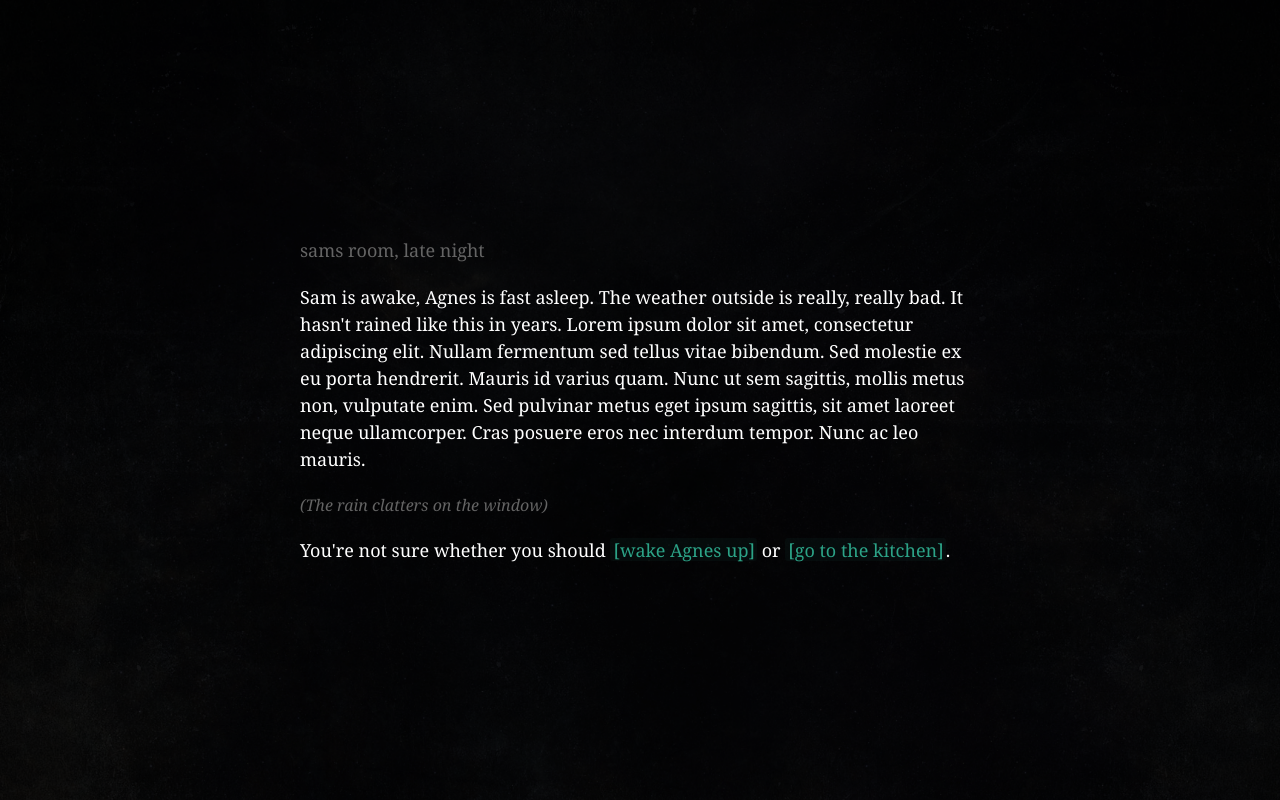
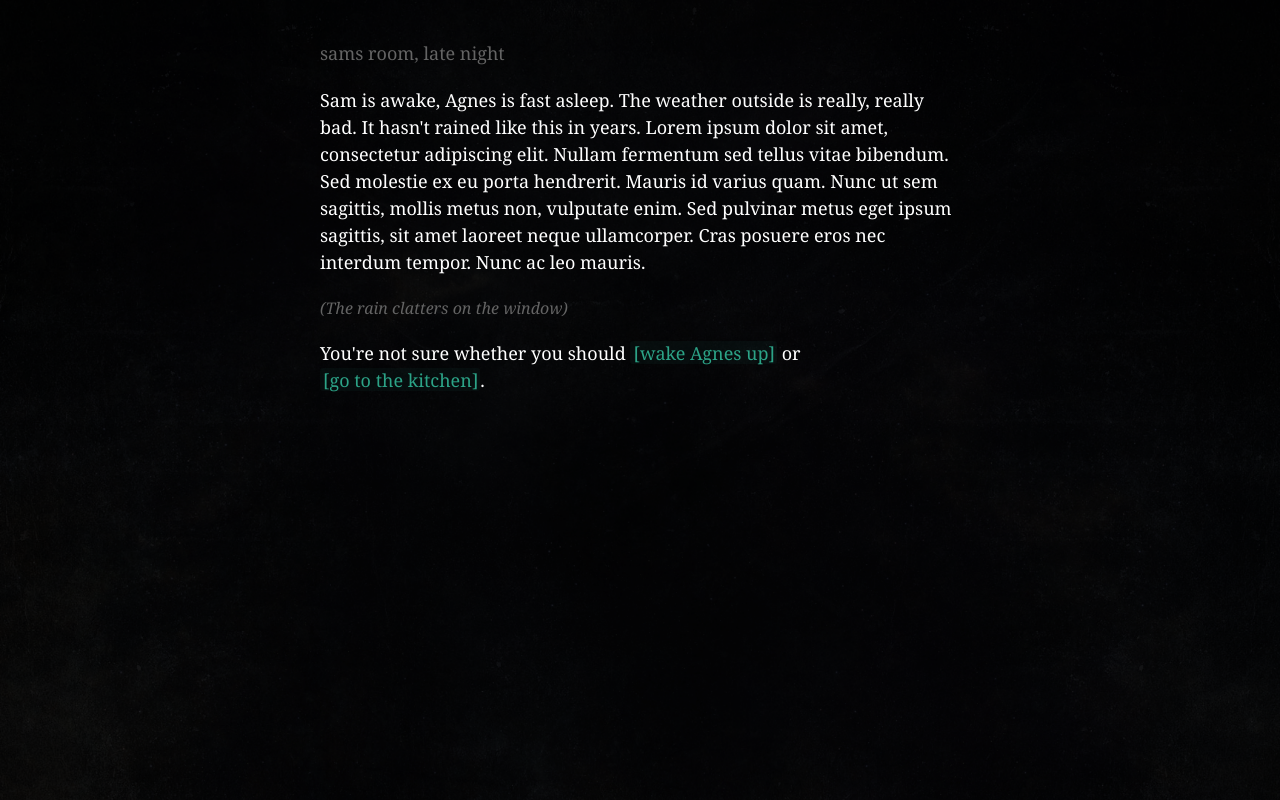
Before and after one commit to hejrobin/atlas-asunder, a React (Create React App) app: page / in a window 1280 px wide. Built offline with nearby package versions, Linux system fonts and the light colour scheme; a web font is replaced by a local one.

Commit message:
fix(ui): scollable container issues

```diff
--- a/src/config/GlobalStyles.tsx
+++ b/src/config/GlobalStyles.tsx
@@ -21,7 +21,6 @@ const GlobalStyles = createGlobalStyle`
 
 	body {
 		font-family: 'Inter', helvetica, arial, sans-serif;
-		overflow: hidden;
 	}
 `;
 
--- a/src/views/components/stage/Scene.tsx
+++ b/src/views/components/stage/Scene.tsx
@@ -15,12 +15,9 @@ export interface SceneProps {
 }
 
 const Wrapper = styled.div`
-	display: grid;
-	grid-auto-flow: row;
-	align-items: center;
-	justify-content: center;
-	height: 100%;
-	gap: 2rem;
+	margin: 0 auto;
+	padding: 4rem;
+	max-width: 72rem;
 `;
 
 export default function Scene({ slug, component }: SceneProps): JSX.Element {
--- a/src/views/components/stage/Stage.tsx
+++ b/src/views/components/stage/Stage.tsx
@@ -58,6 +58,24 @@ interface SceneTransitionProps {
 const SceneTransition = styled.main<SceneTransitionProps>`
 	height: 100vh;
 	width: 100vw;
+	overflow: auto;
+
+	::-webkit-scrollbar {
+		width: 6px;
+	}
+
+	::-webkit-scrollbar-track {
+		background: none;
+	}
+
+	::-webkit-scrollbar-thumb {
+		background: rgb(60, 60, 60);
+		border-radius: 10px;
+	}
+
+	::-webkit-scrollbar-thumb:hover {
+		background: rgb(180, 180, 180);
+	}
 
 	${({ transitionState }) =>
 		transitionState === 'in' &&
--- a/src/views/components/text/Wrapper.tsx
+++ b/src/views/components/text/Wrapper.tsx
@@ -2,34 +2,9 @@ import React, { ReactNode } from 'react';
 import styled from 'styled-components';
 
 const Wrapper = styled.div`
-	overflow: auto;
-
-	::-webkit-scrollbar {
-		width: 6px;
-	}
-
-	::-webkit-scrollbar-track {
-		background: none;
-	}
-
-	::-webkit-scrollbar-thumb {
-		background: rgb(60, 60, 60);
-		border-radius: 10px;
-	}
-
-	::-webkit-scrollbar-thumb:hover {
-		background: rgb(180, 180, 180);
-	}
-`;
-
-const Container = styled.div`
-	padding: 2rem;
 	display: grid;
 	grid-auto-flow: row;
 	align-items: center;
-	width: 80vw;
-	max-width: 72rem;
-	max-height: 90vh;
 	gap: 2rem;
 `;
 
@@ -38,9 +13,5 @@ interface TextProps {
 }
 
 export default function Text({ children }: TextProps): JSX.Element {
-	return (
-		<Wrapper>
-			<Container>{children}</Container>
-		</Wrapper>
-	);
+	return <Wrapper>{children}</Wrapper>;
 }
```
